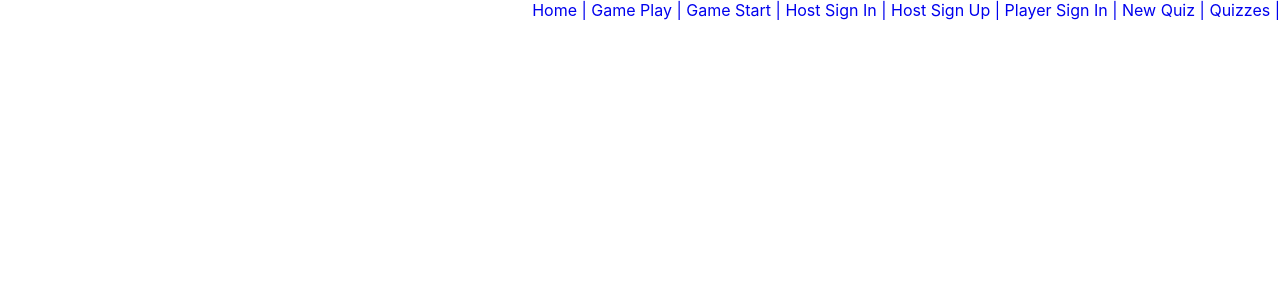
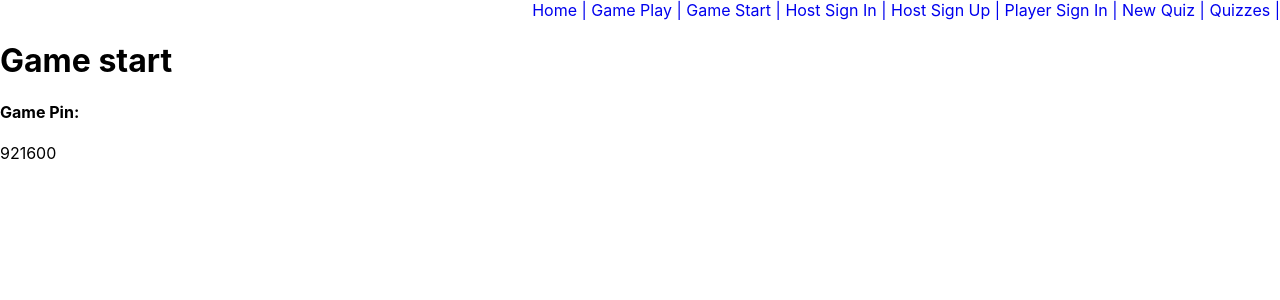
Before and after one commit to audreypatricia/GAHOOT-client, a React (Create React App) app: page /gamestart/1 in a window 1280 px wide. Shown: the top 300 px of the page. Built offline with nearby package versions, Linux system fonts and the light colour scheme; no server answers.

Commit message:
gamepin on screen

```diff
--- a/src/components/App.js
+++ b/src/components/App.js
@@ -99,6 +99,7 @@ class App extends Component {
             />
             <Route exact path="/gameplay" component={GamePlayPage} />;
             <Route exact path="/gamestart" component={GameStartPage} />;
+            <Route path="/gamestart/:id" component={GameStartPage} />;
             <Route exact path="/player-sign-in" component={PlayerSignInPage} />;
             <Route exact path="/quiz-create" component={QuizCreatePage} />;
             <Route exact path="/quiz-index" component={QuizIndexPage} />;
--- a/src/components/PinBox/PinBox.js
+++ b/src/components/PinBox/PinBox.js
@@ -1,5 +1,7 @@
 import React, { Component } from 'react'
+import axios from 'axios'
 
+const SERVER_URL = 'https://gahoot-server.herokuapp.com/games.json';
 
 class PinBox extends Component {
   constructor(){
@@ -7,6 +9,7 @@ class PinBox extends Component {
     this.state ={
       gamePin: ''
     }
+
   }
 
 componentDidMount(){
@@ -15,15 +18,19 @@ class PinBox extends Component {
     console.log(pin);
     this.setState({ gamePin: pin });
   }
+  const createGame = () => {
+    axios.post(SERVER_URL, {  pin: this.gamePin }).then((response) => {
+      console.log('Game create: ', response);
+    });
+  }
   generateGamePin();
+  createGame();
 }
-
   render() {
     return(
-
       <div className="PinBox">
       <h4> Game Pin: </h4>
-      <p> { this.gamePin } </p>
+      <p> { this.state.gamePin } </p>
       </div>
     );
   }
```
Lines whose indentation alone changed are shown as unchanged.
